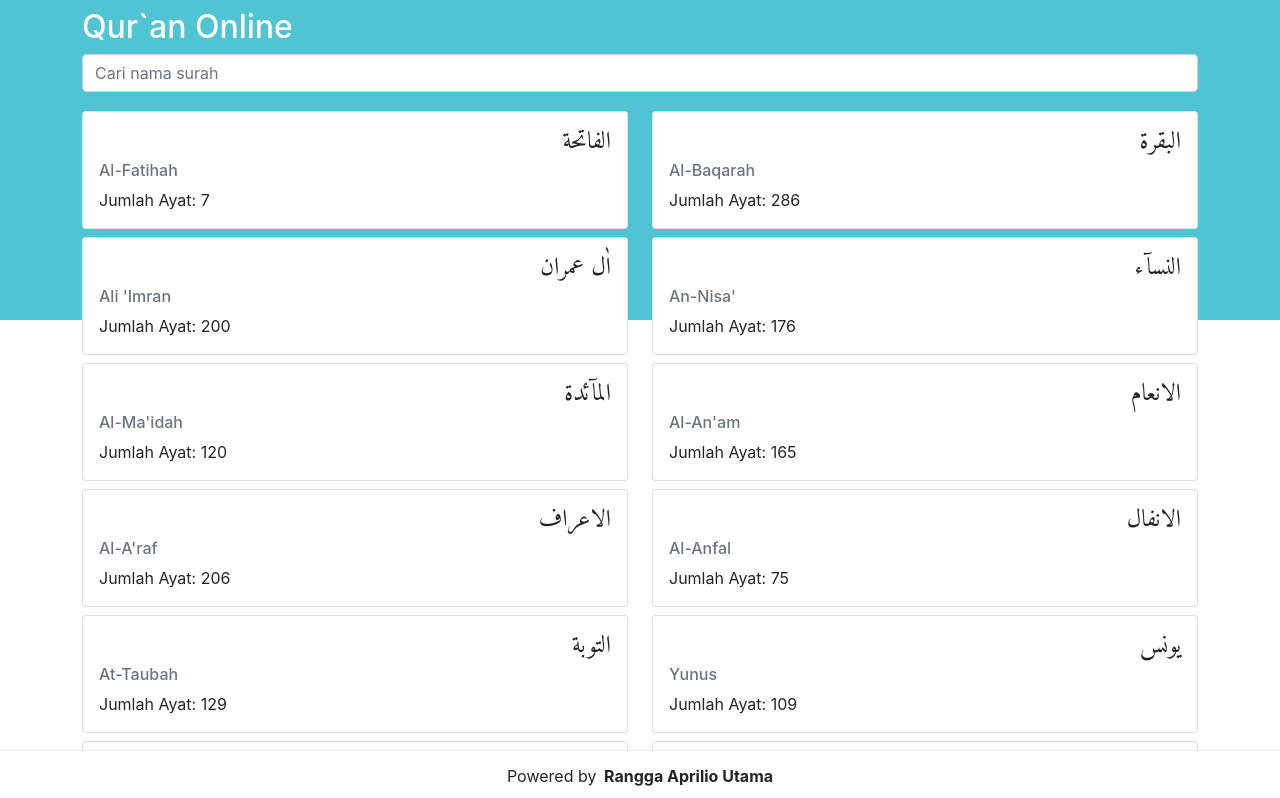
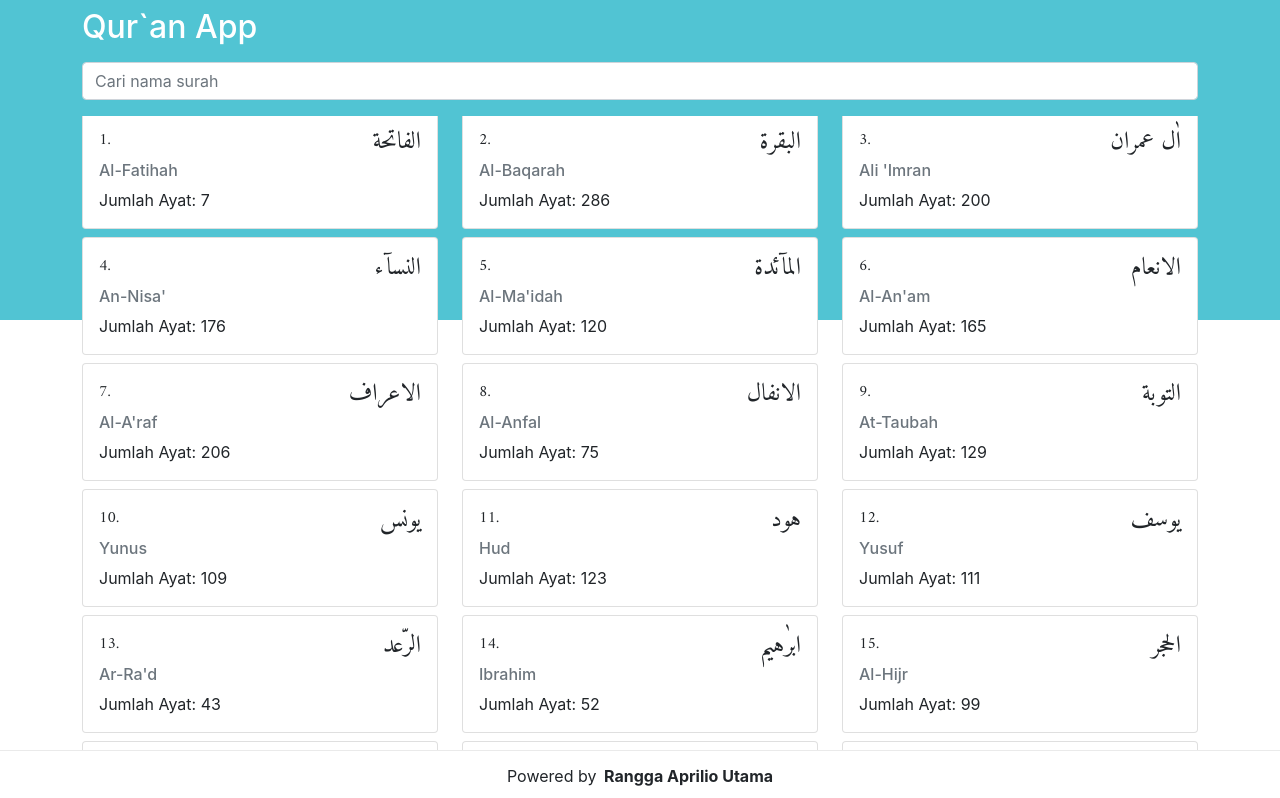
Before and after one commit to ranggaaprilio/quran-app, a Next.js app: page / in a window 1280 px wide. Shown: the top 798 px of the page. Built offline with nearby package versions, Linux system fonts and the light colour scheme.

Commit message:
update list

```diff
--- a/pages/index.jsx
+++ b/pages/index.jsx
@@ -42,7 +42,7 @@ const [surah,setSurah]= useState([])
 
      <main className={styles.main}>
        <div className=" container fixed-top " style={{backgroundColor:"#51c4d3"}}>
-         <h1 className="fs-2 fw-2 my-2 font-custom " style={{color:"white"}}>Qur`an Online</h1>
+         <h1 className="fs-2 fw-2 my-2 font-custom mb-3 " style={{color:"white"}}>Qur`an App</h1>
          <input className="form-control mb-3" type="text" placeholder="Cari nama surah" aria-label="default input example" onChange={(e)=>search(e.target.value)}></input>
        </div>
        <div className="container" style={{ marginTop: 111 }}>
@@ -50,10 +50,15 @@ const [surah,setSurah]= useState([])
         {surah.map((v,i)=>(
 
           <Fragment key={i}>
-          <div className="col-sm-6 mb-2" >
+          <div className={"col-sm-4 mb-2"} >
              <div className="card" >
                <div className="card-body" >
-                 <h4 dir="rtl" lang="ar"className="card-title" style={{fontFamily:'Amiri'}} >{v.name}</h4>
+                 <div style={{display:'flex',justifyContent:'space-between'}}>
+                 <p  className="card-title" style={{fontFamily:'Amiri'}} >{v.number+'. '}</p>
+                 <h4 dir="rtl" lang="ar"className="card-title" style={{fontFamily:'Amiri'}} >
+                 <Link href={`/surah/${v.number}`} >{v.name}</Link></h4>
+                 </div>
+
                  <h6 className="card-subtitle mb-2 text-muted"><Link href={`/surah/${v.number}`} >{v.name_latin}</Link></h6>
                  <p className="card-text" >Jumlah Ayat:&nbsp;{v.number_of_ayah}</p>
                </div>
```
